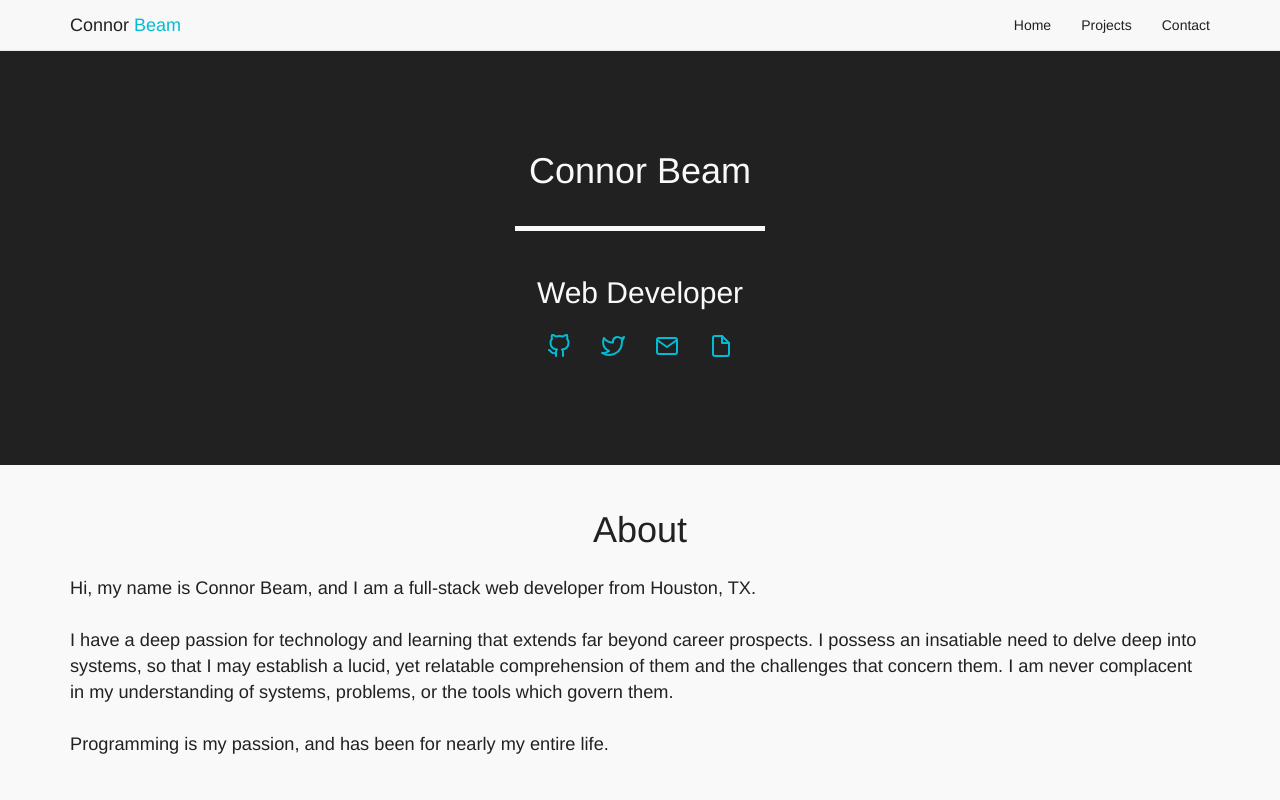
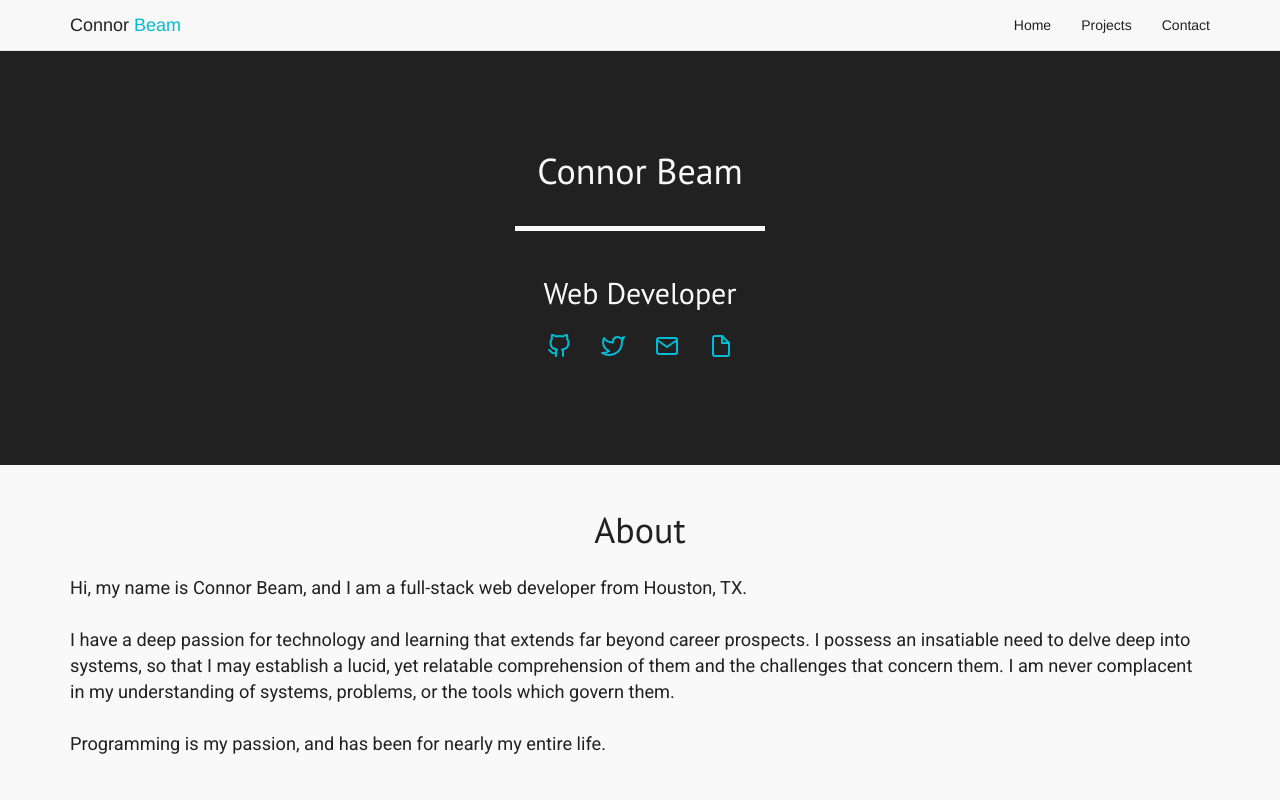
Before and after one commit to CBeam776/Portfolio, a plain HTML site: page index.html in a window 1280 px wide. Shown: the top 800 px of the page. Drawn offline with nearby package versions, Linux system fonts and the light colour scheme; a script that the page names is missing.

Commit message:
Changed fonts, fixed nav links

```diff
--- a/css/styles.css
+++ b/css/styles.css
@@ -1,11 +1,20 @@
-@import url("https://fonts.googleapis.com/css?family=Ubuntu");
+@import url('https://fonts.googleapis.com/css?family=Ubuntu');
+@import url('https://fonts.googleapis.com/css?family=Roboto');
+@import url('https://fonts.googleapis.com/css?family=PT+Sans');
+
+
 html,
 body {
   height: 100%;
   margin: 0; }
 
-h1 {
-  font-family: "Ubuntu", Helvetica, Arial, sans-serif; }
+h1,
+h2 {
+  font-family: 'PT Sans', Helvetica, Arial, sans-serif !important; }
+
+p {
+  font-family: 'Roboto', Helvetica, Arial, sans-serif;
+}
 
 .navbar-header img {
   transition: 0.5s; }
```
